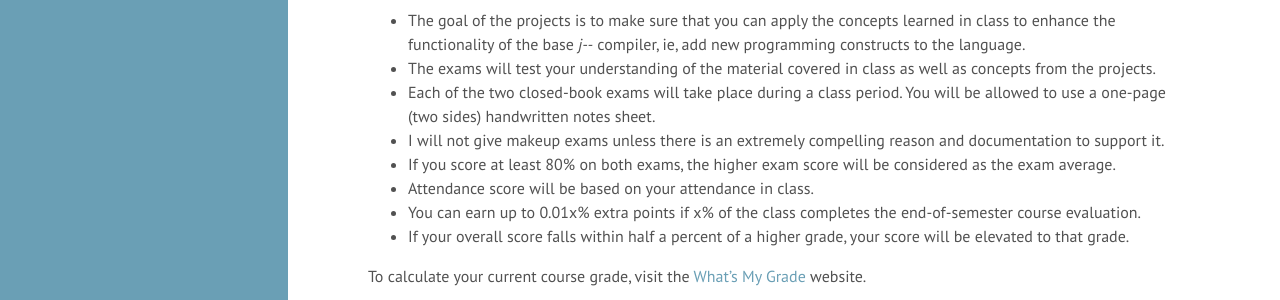
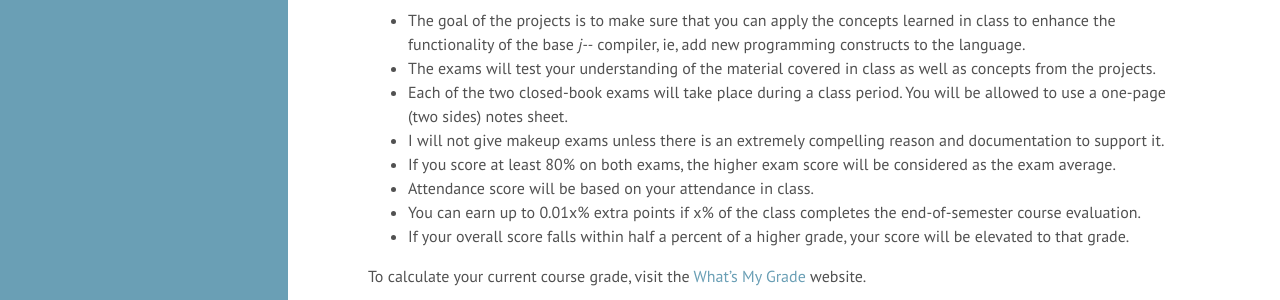
Before and after one commit to swamiiyer/swamiiyer.github.io, a Jekyll site: the page built from _pages/cs451/course_info.md, in a window 1280 px wide and 900 px high, scrolled down 1801 px. Shown: the part 178-478 px from the top of the window. Built offline with Jekyll 4.4.1, drawn with Linux system fonts in a browser that asks for light colours.

Commit message:
minor change to cheatsheet policy

```diff
--- a/_pages/cs451/course_info.md
+++ b/_pages/cs451/course_info.md
@@ -63,7 +63,7 @@ The text enables a deep understanding of the Java programming language and its i
 
 - The goal of the projects is to make sure that you can apply the concepts learned in class to enhance the functionality of the base *j\-\-* compiler, ie, add new programming constructs to the language.
 - The exams will test your understanding of the material covered in class as well as concepts from the projects.
-- Each of the two closed-book exams will take place during a class period. You will be allowed to use a one-page (two sides) handwritten notes sheet.
+- Each of the two closed-book exams will take place during a class period. You will be allowed to use a one-page (two sides) notes sheet.
 - I will not give makeup exams unless there is an extremely compelling reason and documentation to support it.
 - If you score at least 80% on both exams, the higher exam score will be considered as the exam average.
 - Attendance score will be based on your attendance in class.
```
